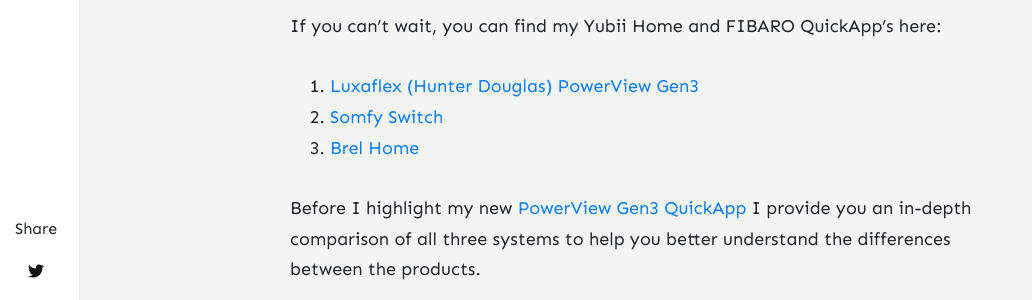
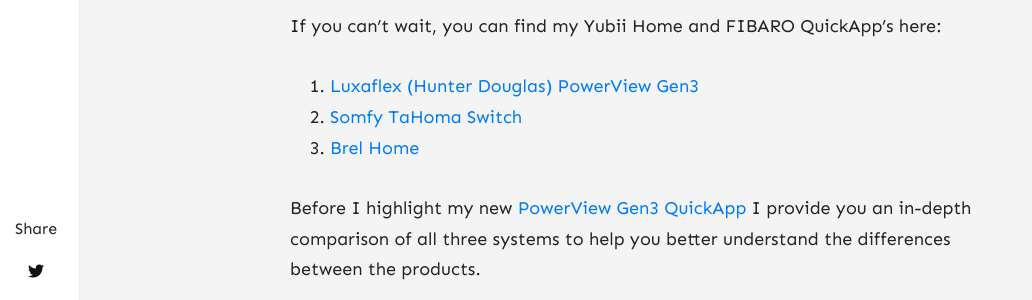
Before and after one commit to joepv/joepv.github.io, a Jekyll site: the page built from _posts/2025-03-11-shades-trilogy.md, in a window 1280 px wide and 900 px high, scrolled down 1138 px. Shown: the part 154-454 px from the top of the window, without its empty margins (0-1032 px from the left). Built offline with Jekyll 4.4.1, drawn with Linux system fonts in a browser that asks for light colours; nearby versions of some CDN libraries.

Commit message:
Fix Somfy product typo

```diff
--- a/_posts/2025-03-11-shades-trilogy.md
+++ b/_posts/2025-03-11-shades-trilogy.md
@@ -17,7 +17,7 @@
 If you can't wait, you can find my Yubii Home and FIBARO QuickApp's here:
 
 1. [Luxaflex (Hunter Douglas) PowerView Gen3](https://shop.jdkbenelux.com/en/Luxaflex-PowerView-Gen3-Quick-App/QA-LUX)
-2. [Somfy Switch](https://shop.jdkbenelux.com/en/Somfy-Tahoma-Switch-Quick-App/QA-SMF)
+2. [Somfy TaHoma Switch](https://shop.jdkbenelux.com/en/Somfy-Tahoma-Switch-Quick-App/QA-SMF)
 3. [Brel Home](https://shop.jdkbenelux.com/en/BREL-Home-Quick-App/QA-BM)
 
 Before I highlight my new [PowerView Gen3 QuickApp](https://shop.jdkbenelux.com/en/Luxaflex-PowerView-Gen3-Quick-App/QA-LUX) I provide you an in-depth comparison of all three systems to help you better understand the differences between the products.
```
